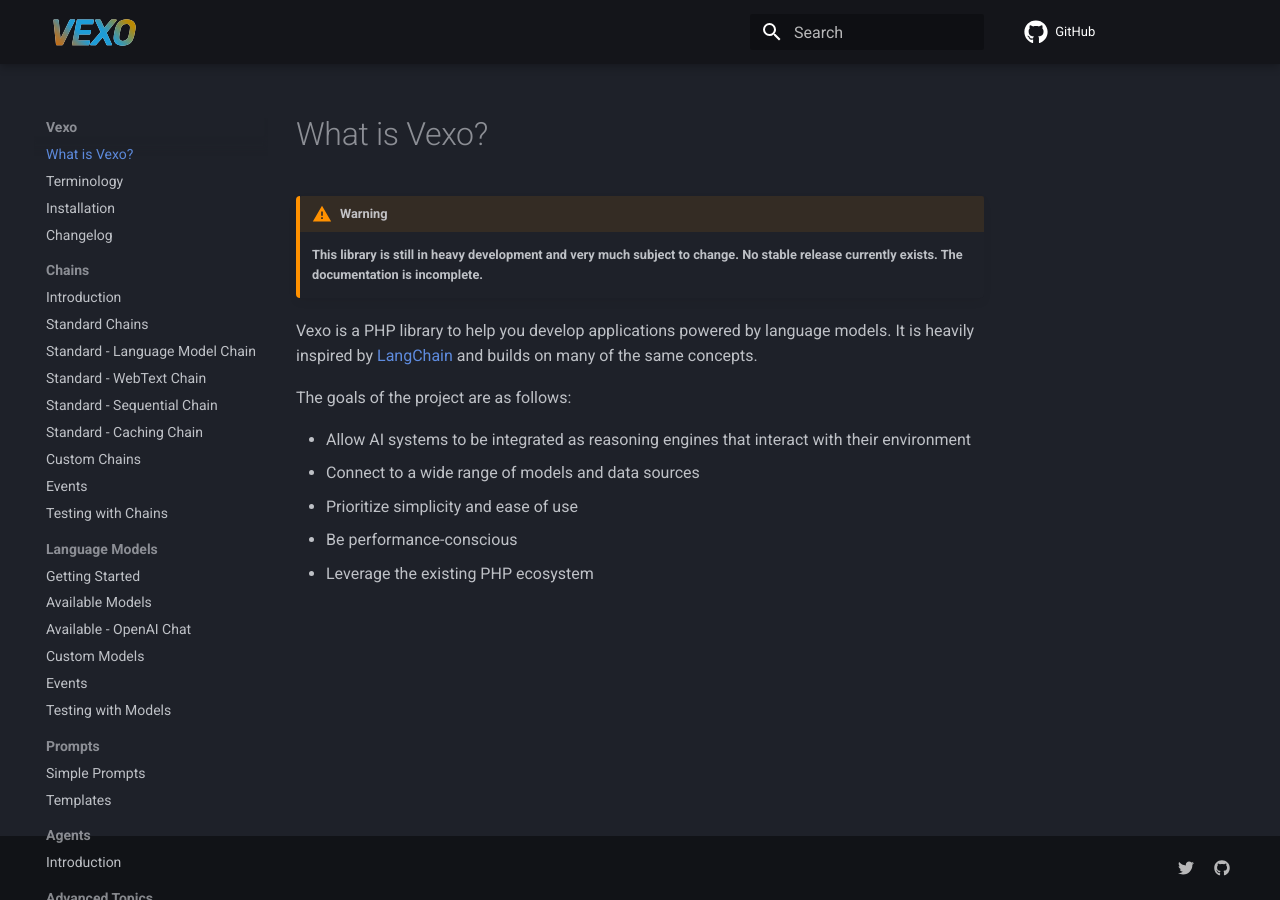
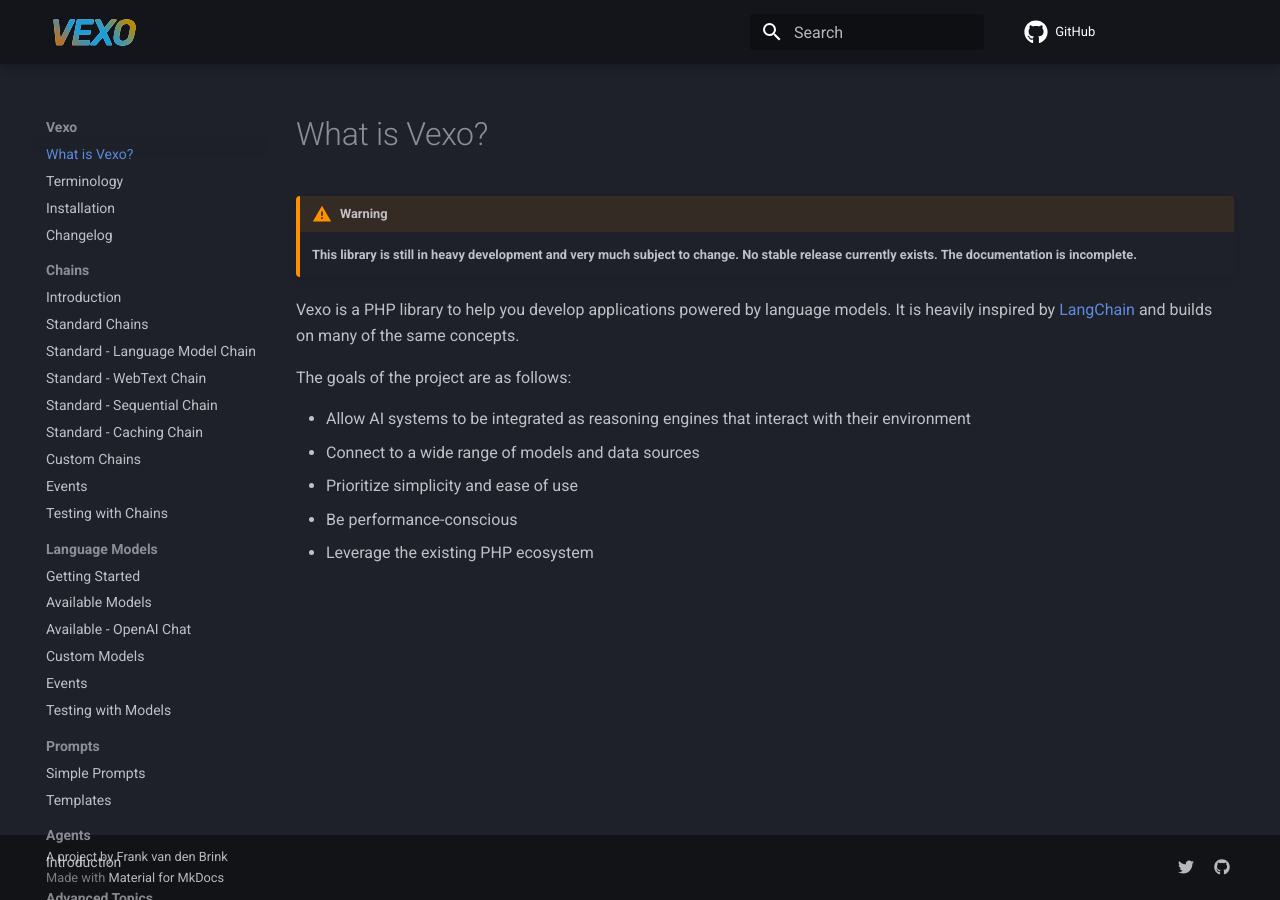
Before and after one commit to VexoAI/documentation, an MkDocs documentation site: the page built from docs/index.md, in a window 1280 px wide. Built offline with MkDocs 1.6.1 and Material for MkDocs 9.7.7, drawn with Linux system fonts in a browser that asks for light colours; comment, search, counter and statistics services are not loaded.

Commit message:
Small navigation tweaks

```diff
--- a/mkdocs.yml
+++ b/mkdocs.yml
@@ -13,6 +13,7 @@
     - navigation.sections
     - navigation.tracking
     - navigation.path
+    - toc.integrate
 extra_css:
   - assets/stylesheets/extra.css
 repo_url: https://github.com/VexoAI/vexo
@@ -29,12 +30,12 @@
   - pymdownx.inlinehilite
   - pymdownx.snippets
 extra:
-  generator: false
   social:
     - icon: fontawesome/brands/twitter
       link: https://twitter.com/vexoAI
     - icon: fontawesome/brands/github
       link: https://github.com/VexoAI/
+copyright: A project by <a href="https://github.com/fvdb/">Frank van den Brink</a>
 
 # Page tree
 nav:
```
